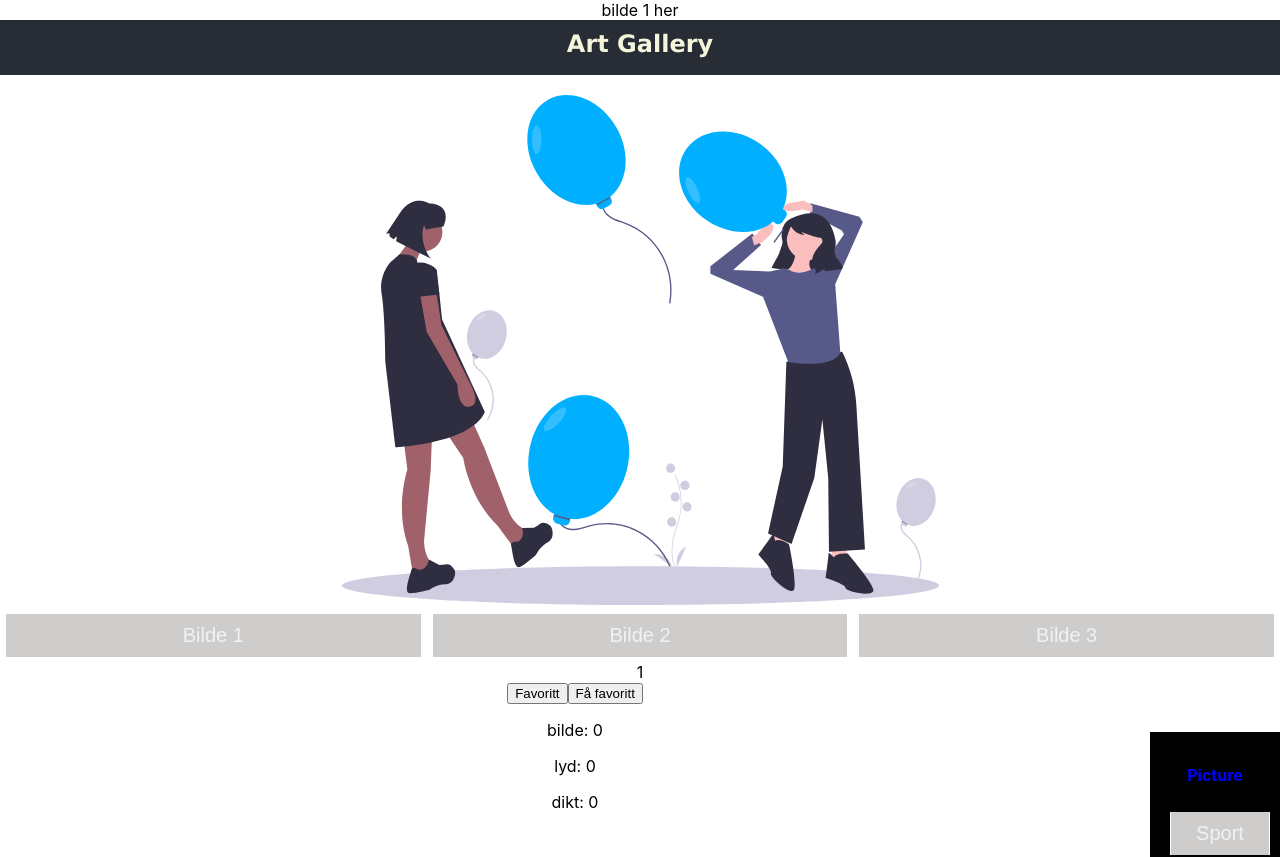
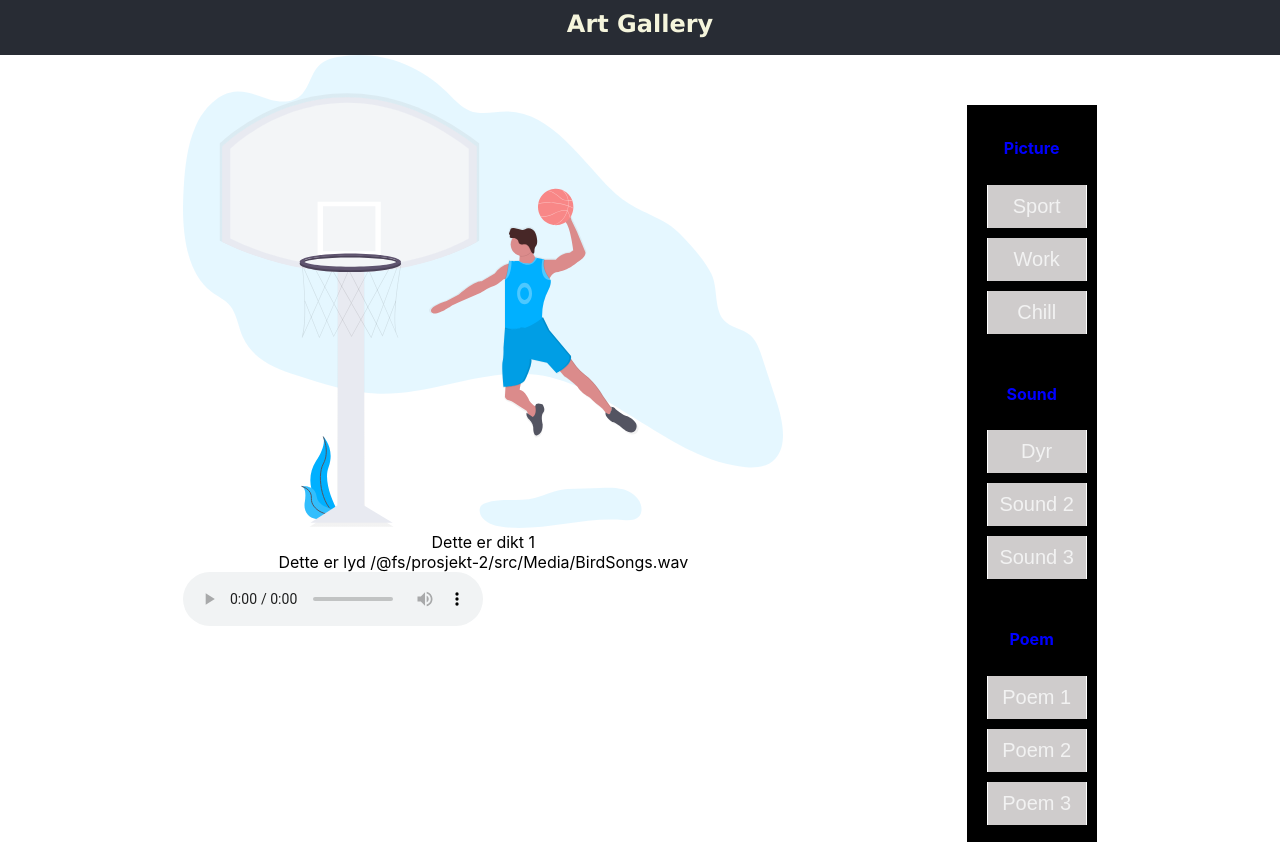
Before and after one commit to kristofferTJ/IT2108-project-1, a React (Create React App) app in the folder prosjekt-2/: page / in a window 1280 px wide. Shown: the top 857 px of the page. Built offline with nearby package versions, Linux system fonts and the light colour scheme.

Commit message:
Bilder er koblet sammen med knappene #10

```diff
--- a/prosjekt-2/src/App.css
+++ b/prosjekt-2/src/App.css
@@ -36,3 +36,15 @@
     transform: rotate(360deg);
   }
 }
+
+
+.Sidebar {
+  display: flex;
+  flex-direction: row;
+  justify-content: space-evenly;
+}
+
+.Main {
+  height: 600px;
+  width: 600px;
+}
--- a/prosjekt-2/src/App.tsx
+++ b/prosjekt-2/src/App.tsx
@@ -5,9 +5,8 @@ import { GlobalStateContext } from './context/GlobalStateContext';
 import './App.css';
 import Tabs from './components/Tabs/Tabs';
 import { tabsContext } from './components/Tabs/TabContext';
-import Birthday from './components/Installations/Birthday';
 import Header from './components/Header/Header';
-
+import Main from './Main';
 
 function App() {
   const { imgProvider, soundProvider, poemProvider } = useContext(
@@ -16,32 +15,28 @@ function App() {
   const [activeTab, setActiveTab] = useState(1);
 
   const favoritt = () => {
-    localStorage.setItem('favoritt', activeTab.toString());
+    localStorage.setItem('favorittTab', activeTab.toString());
+    localStorage.setItem('FavorittMenu', imgProvider.activeImg.toString());
   };
 
   const getFavoritt = () => {
-    setActiveTab(Number(localStorage.getItem('favoritt')));
-    return favoritt;
+    setActiveTab(Number(localStorage.getItem('favorittTab')));
+    imgProvider.setActiveImg(Number(localStorage.getItem('FavorittMenu')));
   };
 
-  const getImage = [
-    ['bilde 1 her', 'Bilde 2', 'Bilde 3'],
-    [1, 2, 3],
-    [1, 2, 3],
-  ];
 
   return (
     <div className="App">
-      <div>{getImage[0][activeTab-1]}</div>
       <Header></Header>
-      <Birthday></Birthday>
       <tabsContext.Provider value={{ activeTab, setActiveTab }}>
+        <div className="Sidebar">
+        <div className="Main"><Main></Main></div>
+        <Sidebar></Sidebar>
+        </div>
         <Tabs></Tabs>
-        <div>{activeTab}</div>
       </tabsContext.Provider>
-      <button onClick={favoritt}>Favoritt</button>
-      <button onClick={getFavoritt}>Få favoritt</button>
-      <Sidebar></Sidebar>
+      <button onClick={favoritt}>Lagre som favorittbilde</button>
+      <button onClick={getFavoritt}>Få favorittbilde</button>
       <p>bilde: {imgProvider.activeImg}</p>
       <p>lyd: {soundProvider.activeSound}</p>
       <p>dikt: {poemProvider.activePoem}</p>
--- a/prosjekt-2/src/Main.tsx
+++ b/prosjekt-2/src/Main.tsx
@@ -1,23 +1,42 @@
 import React, { useContext } from "react";
 import { tabsContext } from "./components/Tabs/TabContext";
 import './Main.css';
+import { GlobalStateContext } from "./context/GlobalStateContext";
+import Basket from "./components/Installations/Basket";
+import Football from "./components/Installations/Football";
+import Tennis from "./components/Installations/Tennis";
+import Coworking from "./components/Installations/Coworking";
+import Office from "./components/Installations/Office";
+import OutdoorWork from "./components/Installations/OutdoorWork";
+import Birthday from "./components/Installations/Birthday";
+import Cheers from "./components/Installations/Cheers";
+import Party from "./components/Installations/Party";
+
 
 function Main() {
     const tab = useContext(tabsContext);
+    const menu = useContext(GlobalStateContext);
 
-    const getImage = [["Bilde 1","Bilde 2","Bilde 3"], [1,2,3], [1,2,3]]
-    const getSound = [["","",""], ["1","",""], ["","",""]]
+    const getImage = [[<Basket></Basket>,<Football></Football>,<Tennis></Tennis>],
+                    [<Coworking></Coworking>,<Office></Office>,<OutdoorWork></OutdoorWork>],
+                    [<Birthday></Birthday>,<Cheers></Cheers>,<Party></Party>]]
+    const getSound = [[require("./Media/BirdSongs.wav"),require("./Media/Elephant.wav"),require("./Media/HerdSheep.wav")],
+                    ["2","2-2","2-2-2"],
+                    ["hei","hei2","hei22"]]
     const getPoem = [[1,2,3], [1,2,3], [1,2,3]]
 
+
     return (
-        <div className="installations">
+        <div>
+            <div>{getImage[menu!.imgProvider.activeImg-1][tab!.activeTab - 1]}</div>
             <div className="flex">
             <div>Dette er dikt {getPoem[0][tab!.activeTab - 1]}</div>
-            <div>Dette er lyd {getSound[0][tab!.activeTab - 1]}
-
+            <div>Dette er lyd {getSound[menu!.soundProvider.activeSound-1][tab!.activeTab - 1]}
             </div>
+            <audio controls id="audio">
+                <source src={getSound[menu!.soundProvider.activeSound-1][tab!.activeTab-1]} type="audio/wav"/>
+            </audio>
             </div>
-            <div>{getImage[0][tab!.activeTab - 1]}</div>
         </div>
 
     );
--- a/prosjekt-2/src/components/Menu.tsx
+++ /dev/null
@@ -1 +0,0 @@
-import React from 'react';
--- a/prosjekt-2/src/components/Menu/Menu.tsx
+++ b/prosjekt-2/src/components/Menu/Menu.tsx
@@ -10,13 +10,13 @@ function Sidebar() {
     <div className="menu">
       <div className="pictureContainer">
         <h4>Picture</h4>
-        <button className="button" onClick={() => imgProvider.setActiveImg(0)}>
+        <button className="button" onClick={() => imgProvider.setActiveImg(1)}>
           Sport
         </button>
-        <button className="button" onClick={() => imgProvider.setActiveImg(1)}>
+        <button className="button" onClick={() => imgProvider.setActiveImg(2)}>
           Work
         </button>
-        <button className="button" onClick={() => imgProvider.setActiveImg(2)}>
+        <button className="button" onClick={() => imgProvider.setActiveImg(3)}>
           {' '}
           Chill
         </button>
@@ -26,19 +26,19 @@ function Sidebar() {
         <h4>Sound</h4>
         <button
           className="button"
-          onClick={() => soundProvider.setActiveSound(0)}
+          onClick={() => soundProvider.setActiveSound(1)}
         >
-          Sound 1
+          Dyr
         </button>
         <button
           className="button"
-          onClick={() => soundProvider.setActiveSound(1)}
+          onClick={() => soundProvider.setActiveSound(2)}
         >
           Sound 2
         </button>
         <button
           className="button"
-          onClick={() => soundProvider.setActiveSound(2)}
+          onClick={() => soundProvider.setActiveSound(3)}
         >
           Sound 3
         </button>
@@ -47,19 +47,19 @@ function Sidebar() {
         <h4>Poem</h4>
         <button
           className="button"
-          onClick={() => poemProvider.setActivePoem(0)}
+          onClick={() => poemProvider.setActivePoem(1)}
         >
           Poem 1
         </button>
         <button
           className="button"
-          onClick={() => poemProvider.setActivePoem(1)}
+          onClick={() => poemProvider.setActivePoem(2)}
         >
           Poem 2
         </button>
         <button
           className="button"
-          onClick={() => poemProvider.setActivePoem(2)}
+          onClick={() => poemProvider.setActivePoem(3)}
         >
           Poem 3
         </button>
--- a/prosjekt-2/src/components/Tabs.tsx
+++ /dev/null
@@ -1 +0,0 @@
-import react from 'react';
--- a/prosjekt-2/src/context/GlobalStateContext.tsx
+++ b/prosjekt-2/src/context/GlobalStateContext.tsx
@@ -26,9 +26,9 @@ export const GlobalStateContext = createContext<
 >(undefined);
 
 export const GlobalStateProvider: React.FC = ({ children }) => {
-  const [activeImg, setActiveImg] = useState(0);
-  const [activeSound, setActiveSound] = useState(0);
-  const [activePoem, setActivePoem] = useState(0);
+  const [activeImg, setActiveImg] = useState(1);
+  const [activeSound, setActiveSound] = useState(1);
+  const [activePoem, setActivePoem] = useState(1);
 
   const imgProvider = useMemo(
     () => ({
```
Also changed, not shown: 1 other file (tests, documents, lock files or other folders).
